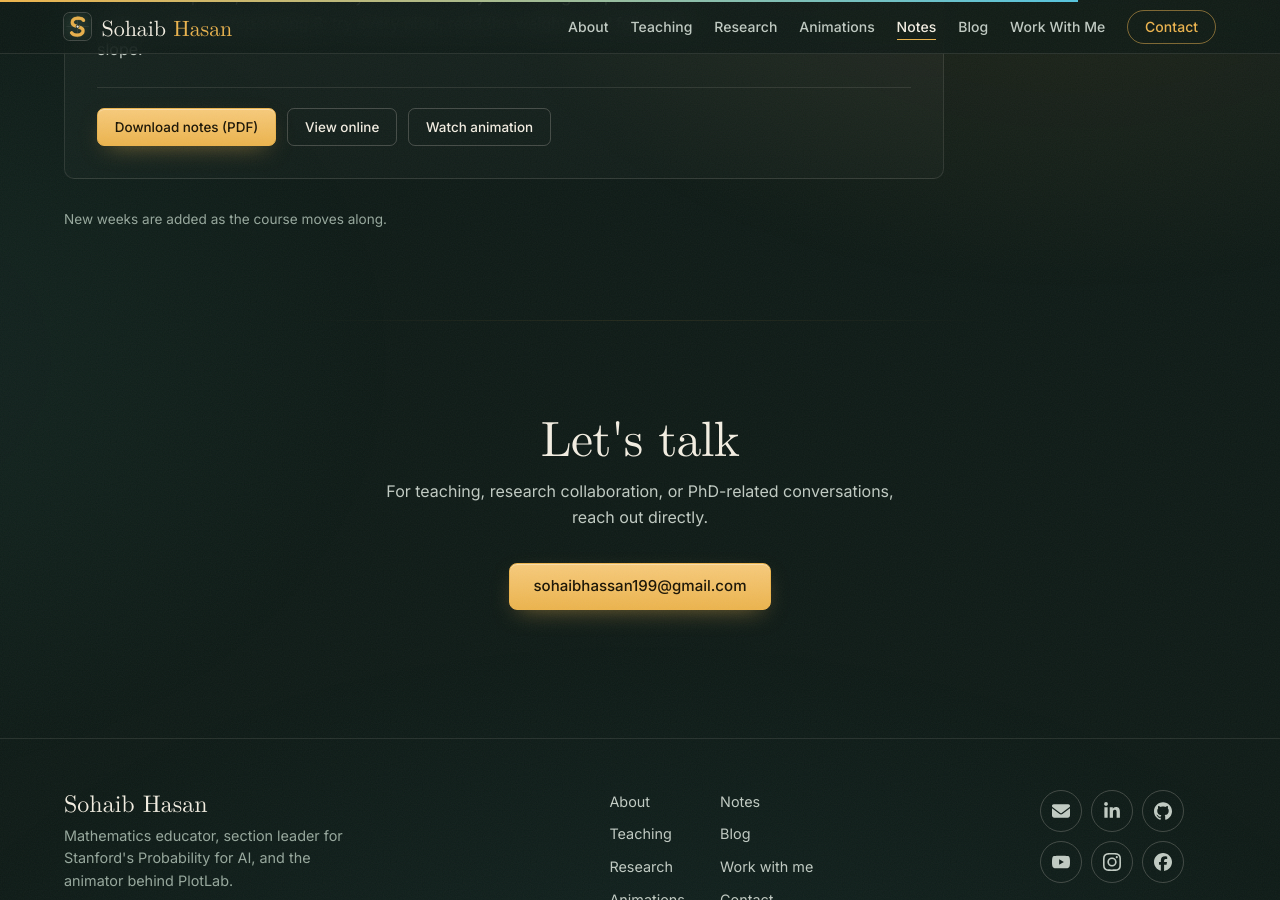
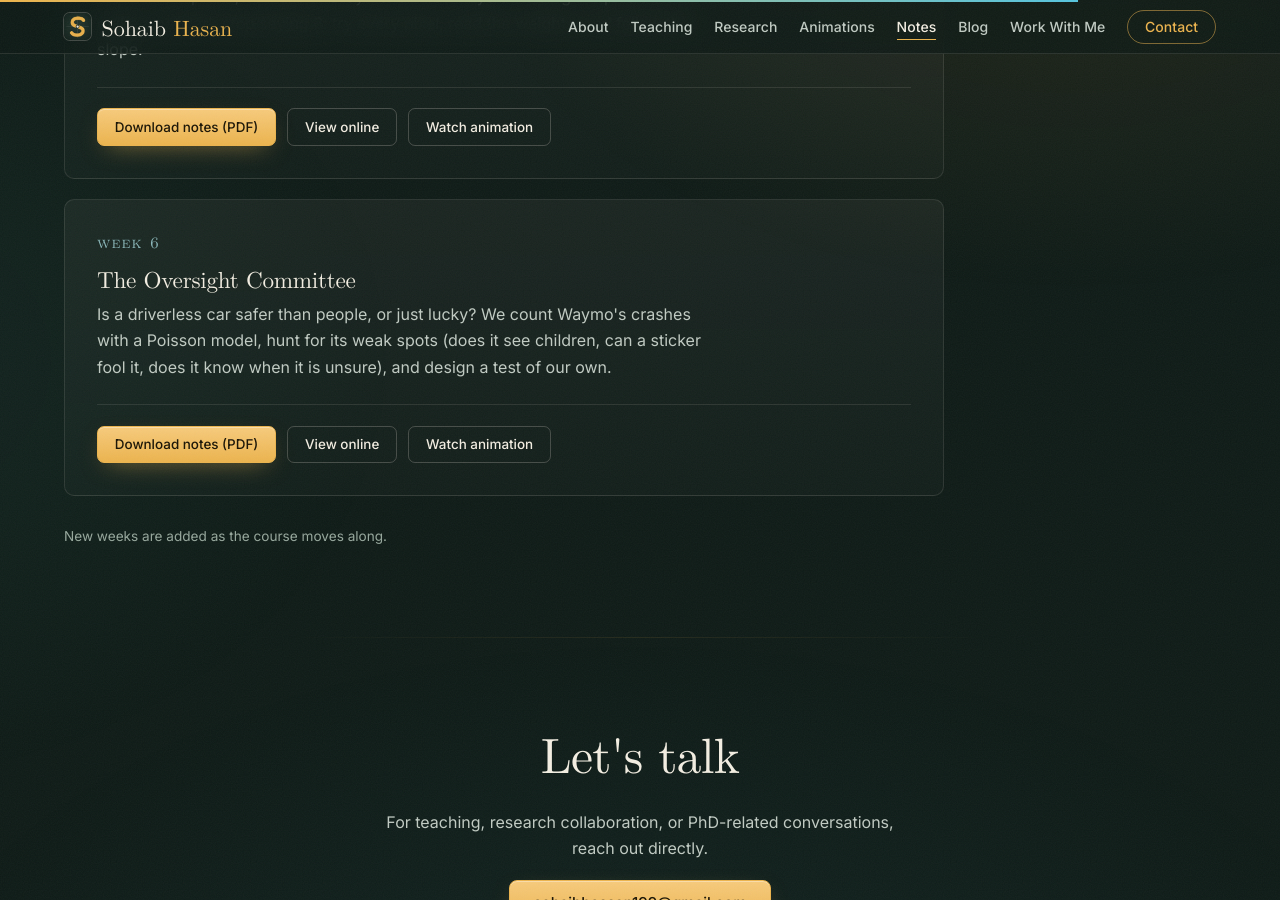
Before and after one commit to Sohaib-Hasan/Sohaib-Hasan.github.io, a Jekyll site: the page notes-stanford-pai.html, which Jekyll copies as it is, in a window 1280 px wide and 900 px high, scrolled down 2363 px. Built offline with Jekyll 4.4.1, drawn with Linux system fonts in a browser that asks for light colours.

Commit message:
Add files via upload

```diff
--- a/index.html
+++ b/index.html
@@ -244,7 +244,7 @@
       <div class="folder-icon"><svg viewBox="0 0 24 24" aria-hidden="true"><path d="M3 7a2 2 0 0 1 2-2h4l2 2h8a2 2 0 0 1 2 2v8a2 2 0 0 1-2 2H5a2 2 0 0 1-2-2V7z"/></svg></div>
       <h3>Stanford Probability for AI</h3>
       <p>Weekly notes and worked solutions from my section at Stanford's Probability for AI, each paired with a Manim animation video.</p>
-      <div class="folder-meta">Weeks 1 to 5 · Videos</div>
+      <div class="folder-meta">Weeks 1 to 6 · Videos</div>
     </a>
 
     <a class="folder-card" href="notes-igcse.html">
--- a/notes-stanford-pai-pdfs.html
+++ b/notes-stanford-pai-pdfs.html
@@ -119,6 +119,12 @@
       <p>Worked examples on how a neural network reads a picture and how a few well-placed pixels fool it: neurons and layers, adversarial examples, and three ways to find the pixels (try everything, read the weights, follow the slope).</p>
       <a class="proj-link" href="viewer.html?file=notes/stanford-pai/week-5.pdf&amp;title=Probability%20for%20AI%2C%20Week%205" target="_blank" rel="noopener">View</a> · <a class="proj-link" href="notes/stanford-pai/week-5.pdf" download>Download</a>
     </div>
+    <div class="card">
+      <span class="card-tag">WEEK 6 . PROBABILITY FOR AI</span>
+      <h3>The Oversight Committee</h3>
+      <p>Worked examples on checking a driverless car: counting rare crashes with the Poisson distribution, comparing Waymo with human drivers (safer, or lucky?), testing for weak spots, and proposing a test of our own.</p>
+      <a class="proj-link" href="viewer.html?file=notes/stanford-pai/week-6.pdf&amp;title=Probability%20for%20AI%2C%20Week%206" target="_blank" rel="noopener">View</a> · <a class="proj-link" href="notes/stanford-pai/week-6.pdf" download>Download</a>
+    </div>
   </div>
   <p style="margin-top:1.6rem; color:var(--chalk-faint); font-size:0.85rem;">New PDFs are added as the course moves along.</p>
 </section>
--- a/notes-stanford-pai.html
+++ b/notes-stanford-pai.html
@@ -170,6 +170,18 @@
       <div class="video-embed" hidden></div>
     </article>
 
+    <article class="week-card">
+      <span class="card-tag">WEEK 6</span>
+      <h3>The Oversight Committee</h3>
+      <p>Is a driverless car safer than people, or just lucky? We count Waymo's crashes with a Poisson model, hunt for its weak spots (does it see children, can a sticker fool it, does it know when it is unsure), and design a test of our own.</p>
+      <div class="week-actions">
+        <a class="btn primary small" href="notes/stanford-pai/week-6.pdf" download>Download notes (PDF)</a>
+        <a class="btn outline small" href="viewer.html?file=notes/stanford-pai/week-6.pdf&amp;title=Probability%20for%20AI%2C%20Week%206" target="_blank" rel="noopener">View online</a>
+        <button class="btn outline small video-toggle" type="button" data-video="IqmU4a3FOUQ" aria-expanded="false">Watch animation</button>
+      </div>
+      <div class="video-embed" hidden></div>
+    </article>
+
   </div>
   <p style="margin-top:1.8rem; color:var(--chalk-faint); font-size:0.85rem;">New weeks are added as the course moves along.</p>
 </section>
--- a/notes.html
+++ b/notes.html
@@ -121,7 +121,7 @@
       <div class="folder-icon"><svg viewBox="0 0 24 24" aria-hidden="true"><path d="M3 7a2 2 0 0 1 2-2h4l2 2h8a2 2 0 0 1 2 2v8a2 2 0 0 1-2 2H5a2 2 0 0 1-2-2V7z"/></svg></div>
       <h3>Stanford Probability for AI</h3>
       <p>Weekly notes and worked solutions from my section at Stanford's Probability for AI, each paired with a Manim animation video.</p>
-      <div class="folder-meta">Weeks 1 to 5 · Videos</div>
+      <div class="folder-meta">Weeks 1 to 6 · Videos</div>
     </a>
 
     <a class="folder-card" href="notes-igcse.html">
```
